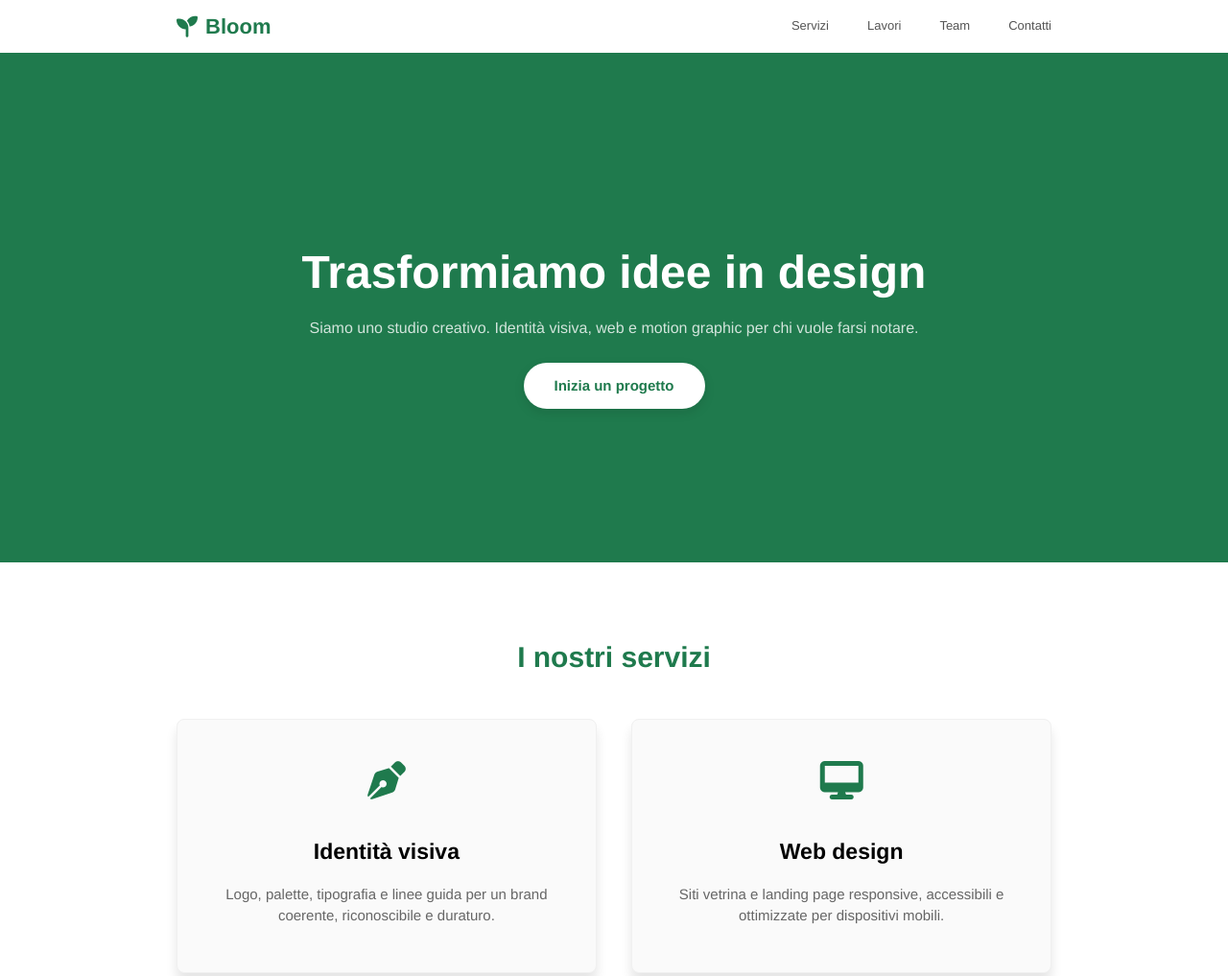
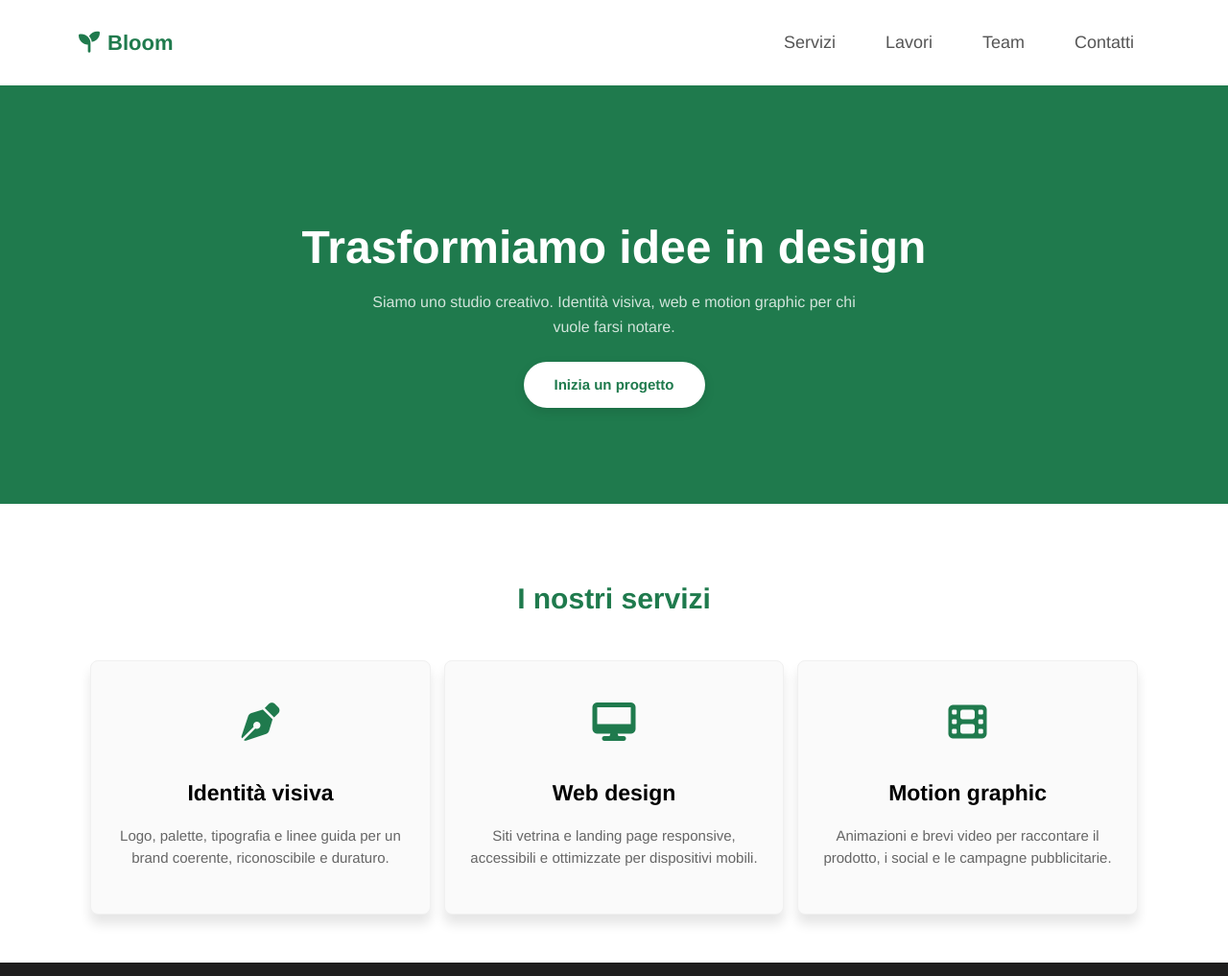
Before and after one commit to Kianetor/Progetto-settimana-5, a plain HTML site: page index.html in a window 1280 px wide. Shown: the top 1017 px of the page at 96% size. Drawn offline with Linux system fonts and the light colour scheme.

Commit message:
progetto settimana 5

```diff
--- a/assets/CSS/style.css
+++ b/assets/CSS/style.css
@@ -41,6 +41,8 @@
 
 /* HEADER */
 
+
+
 #site-header {
   padding: 10px 0;
   background-color: #ffffff;
@@ -51,6 +53,7 @@
   flex-direction: column;
   align-items: center;
   gap: 16px;
+  padding: 12px 12px;
 }
 
 .logo {
@@ -65,9 +68,21 @@
 .nav-menu {
   display: flex;
   color: #555555;
-  gap: 40px;
+  gap: 20px;
   font-size: 13px;
   font-weight: 500;
+  align-items: center;
+}
+
+.nav-menu a {
+  display: inline-block;
+  padding: 8px 16px;
+}
+
+.nav-menu a:hover {
+  color: #1F7A4D;
+  background-color: #def4e9;
+  border-radius: 4px;
 }
 
 
@@ -82,6 +97,19 @@
 
 .hero-container {
   max-width: 550px;
+  animation: avvioHero 1.5s ease-out forwards;
+}
+
+@keyframes avvioHero {
+  from {
+    opacity: 0;
+    transform: translateY(30px);
+  }
+
+  to {
+    opacity: 1;
+    transform: translateY(0);
+  }
 }
 
 .hero h1 {
@@ -234,9 +262,11 @@
 /* VISUALIZZAZIONE TABLET 768PX A SALIRE */
 
 @media (min-width: 768px) {
+
   .container {
     margin: 0 auto;
-    max-width: 750px;
+    max-width: 100%;
+
   }
 
 
@@ -245,9 +275,12 @@
     justify-content: space-between;
   }
 
+  .nav-menu a {
+    font-size: 16px;
+  }
 
   .hero {
-    padding: 120px 0;
+    padding: 100px 0;
   }
 
   .hero h1 {
@@ -255,8 +288,8 @@
   }
 
   .hero p {
-    font-size: 18px;
-    max-width: 78%;
+    font-size: 25px;
+    max-width: 80%;
     margin: 0 auto;
 
   }
@@ -326,14 +359,15 @@
   }
 }
 
+/* VISUALIZZAZIONE DESKTOP 992PX A SALIRE */
+
 @media (min-width: 992px) {
   .container {
-    max-width: 960px;
+    max-width: 1140px;
   }
 
-
   .hero {
-    padding: 160px 0;
+    padding: 100px 0;
   }
 
   .hero h1 {
@@ -342,10 +376,58 @@
 
   .hero p {
     font-size: 16px;
+    max-width: 50%;
+    margin: 0 auto;
   }
 
- .services-grid .card,
-  .services-grid .card:nth-child(3) {
-    flex: 0 0 30%;
+  .services-container {
+    display: flex;
+    justify-content: space-between;
+    gap: 0;
   }
+
+  .services-container .card,
+  .services-container .card:nth-child(3) {
+    flex: 0 0 32.5%;
+  }
+
+
+  .nav-menu a {
+    font-size: 18px;
+  }
+
 }
+
+
+
+#site-header.scrollato {
+  background-color: #1f1e1e;
+  box-shadow: 0 4px 12px rgba(0, 0, 0, 0.15);
+  padding: 5px 0;
+  position: fixed;
+  top: 0;
+  left: 0;
+  width: 100%;
+  z-index: 1000;
+  transition: padding 0.3s ease;
+}
+
+
+#site-header.scrollato .nav-menu a {
+  color: #ffffff;
+}
+
+
+#site-header.scrollato .logo {
+  color: white;
+}
+
+
+#site-header.scrollato .nav-menu a:hover {
+  background-color: rgba(255, 255, 255, 0.1);
+  color: #47b77f;
+}
+
+.scrollatoHero {
+  margin-top: 80px;
+}
--- a/assets/JS/script.js
+++ b/assets/JS/script.js
@@ -2,3 +2,18 @@
 //
 // Aggiungi qui il codice JavaScript se serve (es. modale, scroll handler).
 // Per la Versione Base spesso non serve niente: tutto si fa in CSS.
+
+
+const header = document.querySelector('#site-header');
+const hero = document.querySelector('.hero');
+
+
+window.addEventListener('scroll', () => {
+  if (window.scrollY > 100) {
+    header.classList.add('scrollato');
+    hero.classList.add('scrollatoHero');
+  } else {
+    header.classList.remove('scrollato');
+    hero.classList.remove('scrollatoHero');
+  }
+});
--- a/index.html
+++ b/index.html
@@ -35,7 +35,7 @@
         </div>
       </section>
 
-      <section class="services">
+      <section id="services" class="services">
         <!-- 3 card servizi: icona + titolo + descrizione -->
          <div class="container">
           <h2>I nostri servizi</h2>
```
